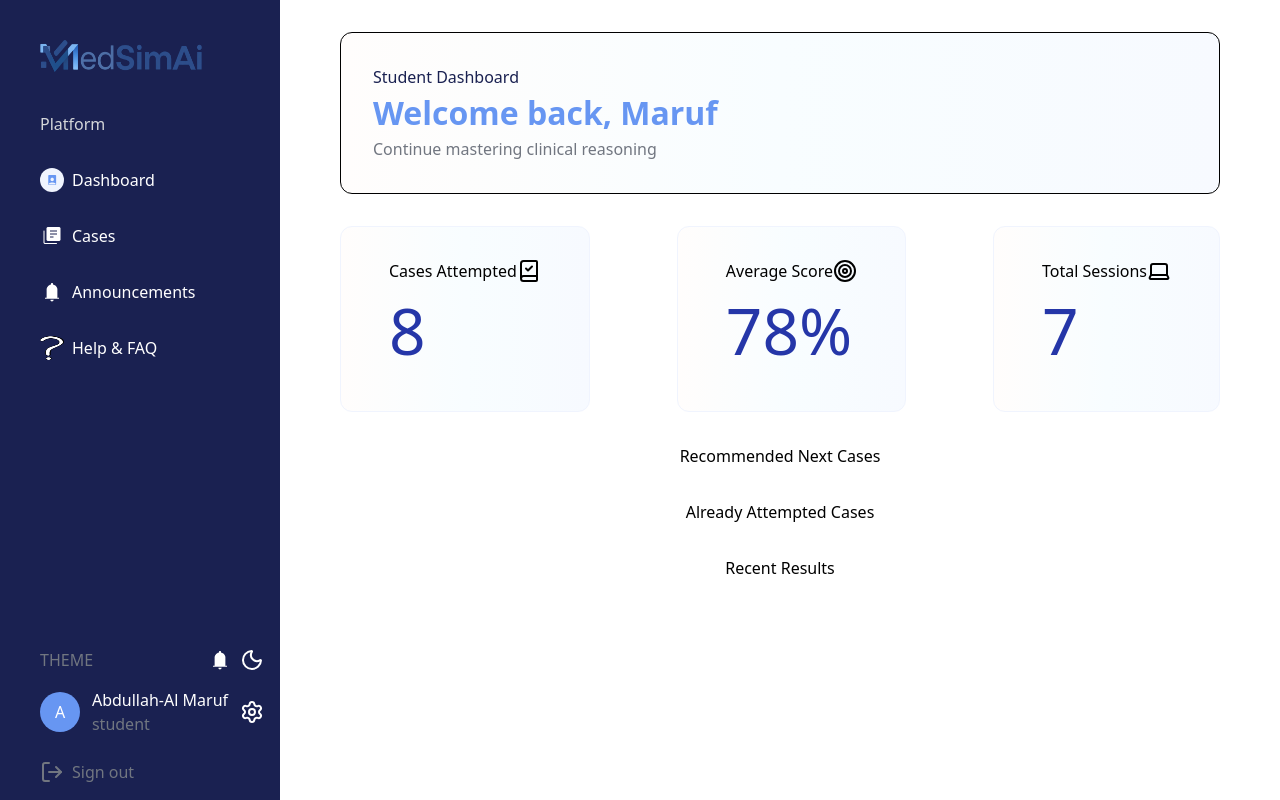
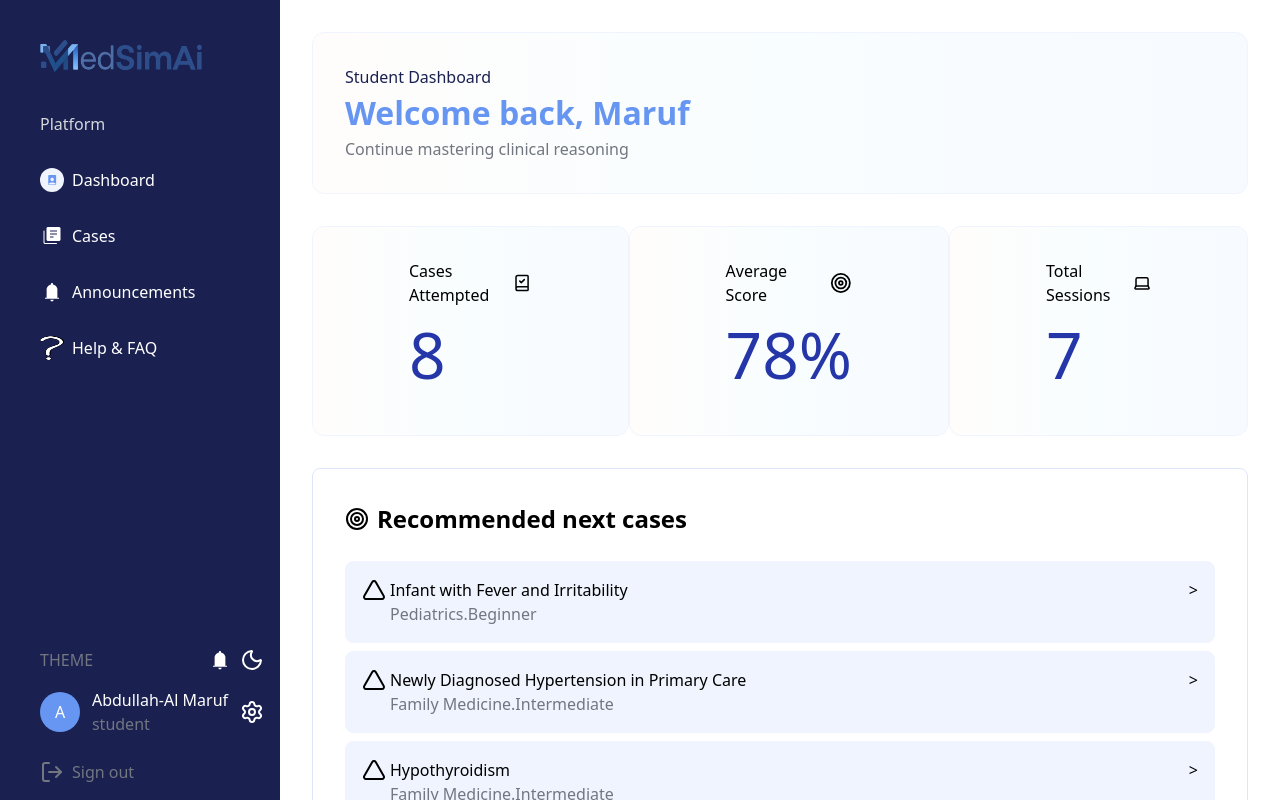
Before and after one commit to Rejoan2020/MedSimAi, a Next.js app: page / in a window 1280 px wide. Built offline with nearby package versions, Linux system fonts and the light colour scheme.

Commit message:
feat/user dashboard completed

```diff
--- a/app/layout.js
+++ b/app/layout.js
@@ -23,9 +23,11 @@ export default function RootLayout({ children }) {
       lang="en"
       className={`${geistSans.variable} ${geistMono.variable} h-full antialiased`}
     >
-      <body className="min-h-screen flex">
+      <body className="h-screen flex overflow-hidden">
         <Sidebar />
-        {children}
+        <main className="flex-1 overflow-y-auto">
+          {children}
+        </main>
       </body>
     </html>
   );
--- a/components/dashboard/Card.jsx
+++ b/components/dashboard/Card.jsx
@@ -3,8 +3,8 @@ import React from 'react'
 
 export default function Card({ title, number, icon:Icon }) {
     return (
-        <div className='p-8 px-12 border-1 border-[#F0F4FE] rounded-xl bg-[linear-gradient(to_right,#FFFDFC,#F8FDFF,#F7FAFF)]'>
-            <div className='flex justify-between items-center'>
+        <div className='p-8 px-24 border-1 border-[#F0F4FE] rounded-xl bg-[linear-gradient(to_right,#FFFDFC,#F8FDFF,#F7FAFF)]'>
+            <div className='flex justify-between gap-2 items-center'>
                 <div className='text-[16px]'>{title}</div>
                 <Icon/>
             </div>
--- /dev/null
+++ b/components/dashboard/CaseCard.jsx
@@ -0,0 +1,18 @@
+import { Triangle } from 'lucide-react'
+import React from 'react'
+
+export default function CaseCard({ title, type, level, result }) {
+    return (
+        <div className='border rounded-lg border-[#F0F4FE] p-4 bg-brand-primary cursor-pointer hover:bg-brand-secondary'>
+            <div className='flex gap-2 justify-between items-center'>
+                <div className='flex gap-1 items-center'>
+                    <Triangle />
+                    <div>{title}</div>
+                </div>
+                <div>{result?
+                <div className='text-[24px]'>{result}</div>:'>'}</div>
+            </div>
+            <div className='ml-7 text-Secondary-Text'>{type}.{level}</div>
+        </div>
+    )
+}
--- a/components/dashboard/Dashboard.jsx
+++ b/components/dashboard/Dashboard.jsx
@@ -1,7 +1,9 @@
 import React from 'react'
 import Welcome from './Welcome'
 import Card from './Card'
-import { BookCheck, TargetIcon, Laptop } from 'lucide-react'
+import { BookCheck, TargetIcon, LucideBookMarked, Laptop, ArrowRight } from 'lucide-react';
+import CaseCard from './CaseCard'
+import RecentResults from './RecentResults';
 
 export default function Dashboard() {
     const cards = [
@@ -21,15 +23,50 @@ export default function Dashboard() {
             'icon': Laptop,
         }
     ]
+    const cases = [
+        {
+            'title': 'Infant with Fever and Irritability',
+            'type': 'Pediatrics',
+            'level': 'Beginner',
+        },
+        {
+            'title': 'Newly Diagnosed Hypertension in Primary Care',
+            'type': 'Family Medicine',
+            'level': 'Intermediate',
+        },
+        {
+            'title': 'Hypothyroidism',
+            'type': 'Family Medicine',
+            'level': 'Intermediate',
+        }
+    ]
+
     return (
         <div className='w-full m-8 flex flex-col items-center gap-8'>
             <Welcome />
-            <div className='flex justify-between w-full max-w-220 '>
+            <div className='flex justify-between w-full max-w-300 '>
                 {cards.map((card, index) => <Card key={index} title={card.title} number={card.number} icon={card.icon} />)}
             </div>
-            <div>Recommended Next Cases</div>
-            <div>Already Attempted Cases</div>
-            <div>Recent Results</div>
+            <div className='flex flex-col gap-2 border p-8 w-full max-w-300 rounded-lg border-brand-secondary hover:border-brand-primary'>
+                <div className='flex gap-2 items-center pb-4'>
+                    <TargetIcon />
+                    <div className='font-bold text-[24px]'>Recommended next cases</div>
+                </div>
+
+                {cases.map((cs, index) => <CaseCard key={index} title={cs.title} type={cs.type} level={cs.level} />)}
+            </div>
+            <div className='flex flex-col gap-2 border p-8 w-full max-w-300 rounded-lg border-brand-secondary hover:border-brand-primary'>
+                <div className='flex gap-2 items-center pb-4 justify-between'>
+                    <div className='flex gap-2 items-center'>
+                        <LucideBookMarked />
+                        <div className='font-bold text-[24px]'>Already attempted cases</div>
+                    </div>
+                    <div className='flex gap-1 text-deep-blue hover:text-light-blue cursor-pointer'><div> View All </div> <ArrowRight /></div>
+                </div>
+
+                {cases.map((cs, index) => <CaseCard key={index} title={cs.title} type={cs.type} level={cs.level} />)}
+            </div>
+            <RecentResults />
         </div>
     )
 }
--- /dev/null
+++ b/components/dashboard/RecentResults.jsx
@@ -0,0 +1,35 @@
+import { Sheet } from 'lucide-react'
+import React from 'react'
+import CaseCard from './CaseCard'
+
+export default function RecentResults() {
+    const results = [
+        {
+            'title': 'Infant with Fever and Irritability',
+            'type': 'Pediatrics',
+            'level': 'Beginner',
+            'score': '59%',
+        },
+        {
+            'title': 'Newly Diagnosed Hypertension in Primary Care',
+            'type': 'Family Medicine',
+            'level': 'Intermediate',
+            'score': '67%'
+        },
+        {
+            'title': 'Hypothyroidism',
+            'type': 'Family Medicine',
+            'level': 'Intermediate',
+            'score': '89%'
+        }
+    ]
+    return (
+        <div className='flex flex-col gap-2 border p-8 w-full max-w-300 rounded-lg border-brand-secondary hover:border-brand-primary'>
+            <div className='flex gap-1 items-center font-bold text-[24px]'>
+                <Sheet />
+                <div>Recent Results</div>
+            </div>
+            {results.map((result, index) => <CaseCard key={index} title={result.title} type={result.type} level={result.level} result={result.score}/>)}
+        </div>
+    )
+}
--- a/components/dashboard/Welcome.jsx
+++ b/components/dashboard/Welcome.jsx
@@ -2,7 +2,7 @@ import React from 'react'
 
 export default function Welcome() {
   return (
-    <div className='bg-[linear-gradient(to_right,#FFFDFC,#F8FDFF,#F7FAFF)] p-8 border-1 rounded-xl w-full max-w-220'>
+    <div className='bg-[linear-gradient(to_right,#FFFDFC,#F8FDFF,#F7FAFF)] p-8 border-1 border-[#F0F4FE] rounded-xl w-full max-w-300'>
       <div className='text-deep-blue font-medium'>Student Dashboard</div>
       <div className='text-light-blue text-[32px] font-bold'>Welcome back, Maruf</div>
       <div className='text-Secondary-Text'>Continue mastering clinical reasoning</div>
```
